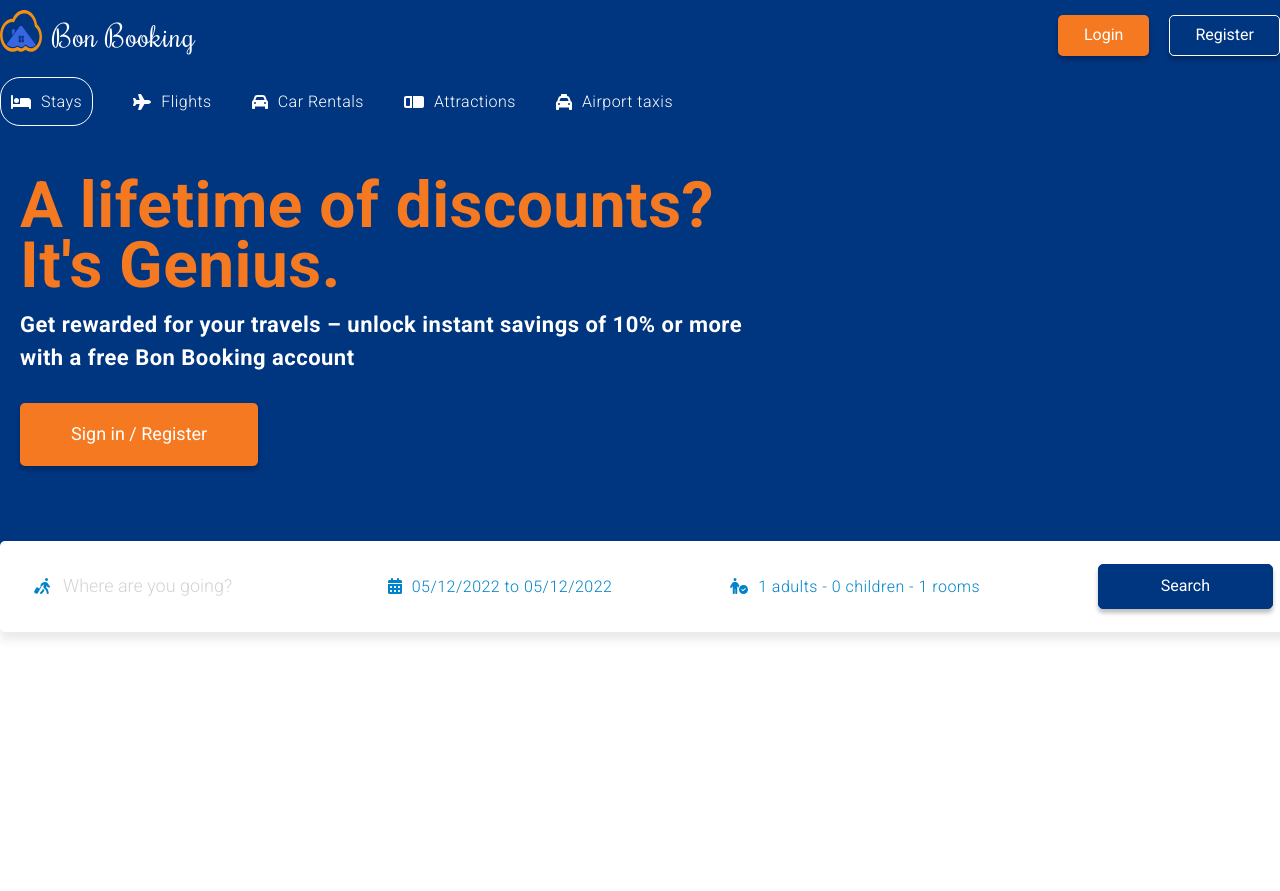
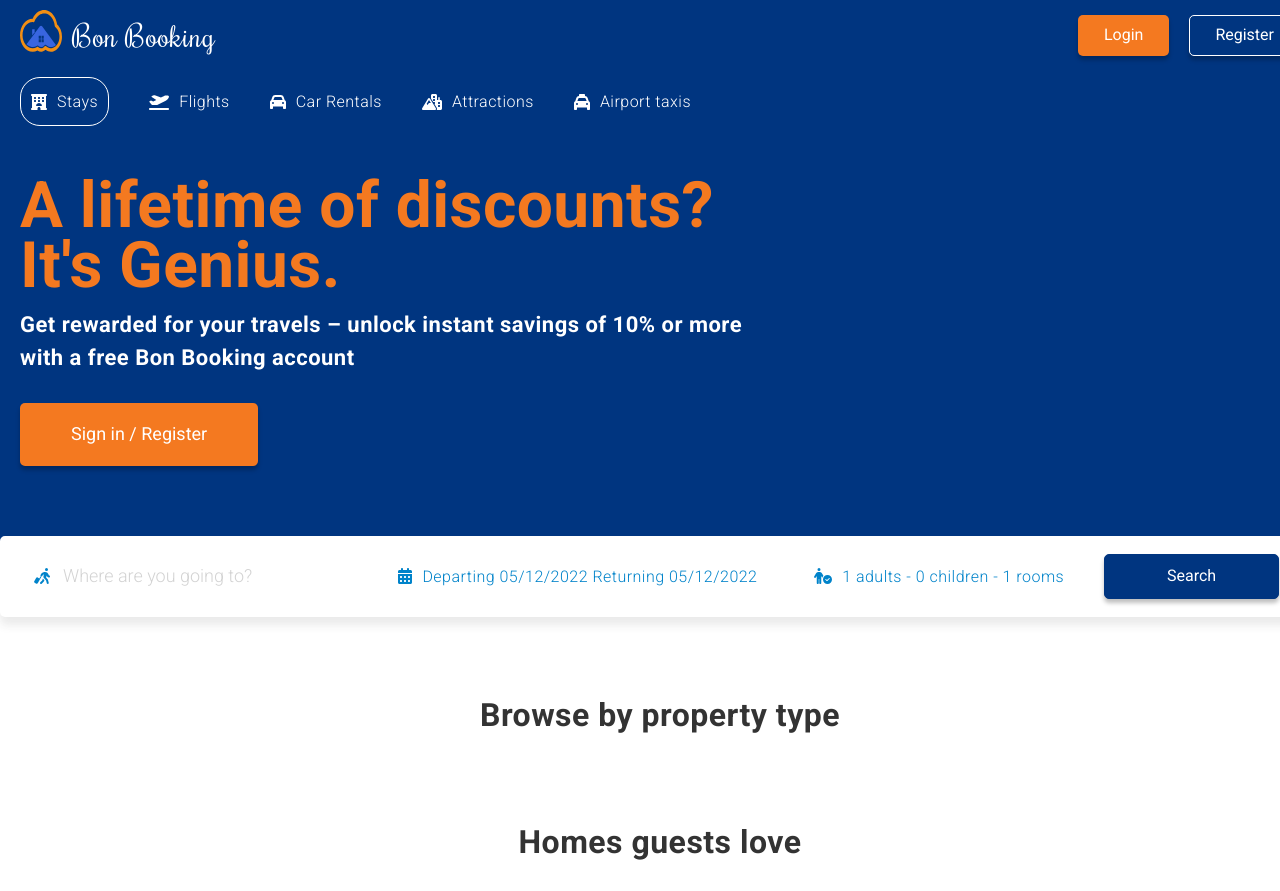
Before and after one commit to nickeledfox/bon-booking, a React (Create React App) app in the folder client/: page / in a window 1280 px wide. Shown: the top 891 px of the page. Before the commit the page ends 800 px from the top, so only its background shows below. Built offline with nearby package versions, Linux system fonts and the light colour scheme.

Commit message:
refactored: styles

```diff
--- a/client/src/components/Input.tsx
+++ b/client/src/components/Input.tsx
@@ -4,6 +4,7 @@
   font-size: 18px;
   background: #fff;
   border: none;
+  width: 100%;
   border-radius: var(--border-radius);
   ::placeholder {
     color: lightgray;
--- /dev/null
+++ b/client/src/containers/Featured/Featured.tsx
@@ -0,0 +1,6 @@
+import {} from './styled';
+import { Container } from '../../styles';
+
+export const Featured = () => {
+  return <div>Featured</div>;
+};
--- /dev/null
+++ b/client/src/containers/Featured/index.ts
@@ -0,0 +1,3 @@
+import { Featured } from './Featured';
+
+export default Featured;
--- /dev/null
+++ b/client/src/containers/Featured/styled.ts
@@ -0,0 +1 @@
+import styled, { css } from 'styled-components';
--- a/client/src/containers/Header/styled.ts
+++ b/client/src/containers/Header/styled.ts
@@ -25,7 +25,7 @@
 export const Btn = styled(BtnContainer)`
   &&& {
     padding: 20px 50px;
-    margin-bottom: 120px;
+    margin-bottom: 110px;
     font-size: 1.8rem;
   }
 `;
--- a/client/src/containers/List/List.tsx
+++ b/client/src/containers/List/List.tsx
@@ -1,9 +1,9 @@
 import { List, ListItem } from './styled';
 import {
-  faBed,
   faCar,
-  faMattressPillow,
-  faPlane,
+  faHotel,
+  faMountainCity,
+  faPlaneDeparture,
   faTaxi,
 } from '@fortawesome/free-solid-svg-icons';
 import { FontAwesomeIcon } from '@fortawesome/react-fontawesome';
@@ -12,11 +12,11 @@
   return (
     <List>
       <ListItem active>
-        <FontAwesomeIcon icon={faBed} />
+        <FontAwesomeIcon icon={faHotel} />
         <span>Stays</span>
       </ListItem>
       <ListItem>
-        <FontAwesomeIcon icon={faPlane} />
+        <FontAwesomeIcon icon={faPlaneDeparture} />
         <span>Flights</span>
       </ListItem>
       <ListItem>
@@ -24,7 +24,7 @@
         <span>Car Rentals</span>
       </ListItem>
       <ListItem>
-        <FontAwesomeIcon icon={faMattressPillow} />
+        <FontAwesomeIcon icon={faMountainCity} />
         <span>Attractions</span>
       </ListItem>
       <ListItem>
--- a/client/src/containers/Search/Search.tsx
+++ b/client/src/containers/Search/Search.tsx
@@ -43,17 +43,20 @@
     <S.SearchContainer>
       <S.SearchItem>
         <FontAwesomeIcon icon={faPersonWalkingLuggage} />
-        <Input type='text' placeholder='Where are you going?' />
+        <Input type='text' placeholder='Where are you going to?' />
       </S.SearchItem>
 
       <S.SearchItem>
         <FontAwesomeIcon icon={faCalendarDays} />
-        <S.SearchText onClick={() => setOpenDate(!openDate)}>
-          {`${format(date[0].startDate, 'MM/dd/yyyy')} to ${format(
-            date[0].endDate,
-            'MM/dd/yyyy'
-          )}`}
-        </S.SearchText>
+        <span onClick={() => setOpenDate(!openDate)}>
+          <S.SearchText>
+            {`Departing ${format(date[0].startDate, 'MM/dd/yyyy')} `}
+          </S.SearchText>
+          <S.SearchText>
+            {`Returning ${format(date[0].endDate, 'MM/dd/yyyy')}`}
+          </S.SearchText>
+        </span>
+
         {openDate && (
           <S.StyledDateRange
             editableDateInputs={true}
--- a/client/src/containers/Search/styled.ts
+++ b/client/src/containers/Search/styled.ts
@@ -8,15 +8,19 @@
   display: flex;
   align-items: center;
   justify-content: space-between;
-  padding: 10px 20px;
+  padding: 5px 20px;
   border-radius: 5px;
   width: 100%;
   max-width: 1260px;
   z-index: 20;
   position: relative;
   margin: 0 auto;
-  margin-top: -45px;
+  margin-top: -40px;
   box-shadow: rgb(51 51 51 / 10%) 0px 8px 10px 0px;
+
+  display: grid;
+  gap: 10px;
+  grid-template-columns: 28% 32% 22% 15%;
 `;
 
 export const SearchItem = styled.div`
--- a/client/src/pages/HomePage.tsx
+++ b/client/src/pages/HomePage.tsx
@@ -1,17 +1,27 @@
 import styled from 'styled-components';
+import { Container } from '../styles';
 import Header from '../containers/Header';
 
 const HomePage = () => {
   return (
     <>
       <Header />
+      <HomeContainer as='section'>
+        {/* <Featured/> */}
+        <h1 className='homeTitle'>Browse by property type</h1>
+        {/* <PropertyList/> */}
+        <h1 className='homeTitle'>Homes guests love</h1>
+        {/* <FeaturedProperties/> */}
+        {/* <MailList/> */}
+        {/* <Footer/> */}
+      </HomeContainer>
     </>
   );
 };
 
 export default HomePage;
 
-const HomeContainer = styled.div`
+const HomeContainer = styled(Container)`
   margin-top: 50px;
   display: flex;
   flex-direction: column;
--- a/client/src/pages/HotelsPage.tsx
+++ b/client/src/pages/HotelsPage.tsx
@@ -2,11 +2,7 @@
 import Header from '../containers/Header';
 
 const HotelsPage = () => {
-  return (
-    <>
-      <Header />
-    </>
-  );
+  return <>HotelsPage</>;
 };
 
 export default HotelsPage;
--- a/client/src/styles/index.ts
+++ b/client/src/styles/index.ts
@@ -80,6 +80,7 @@
   width: 100%;
   max-width: 1300px;
   padding: 0 20px;
+  margin: 0 auto;
 `;
 
 export const FlexWrapper = styled.div`
```
